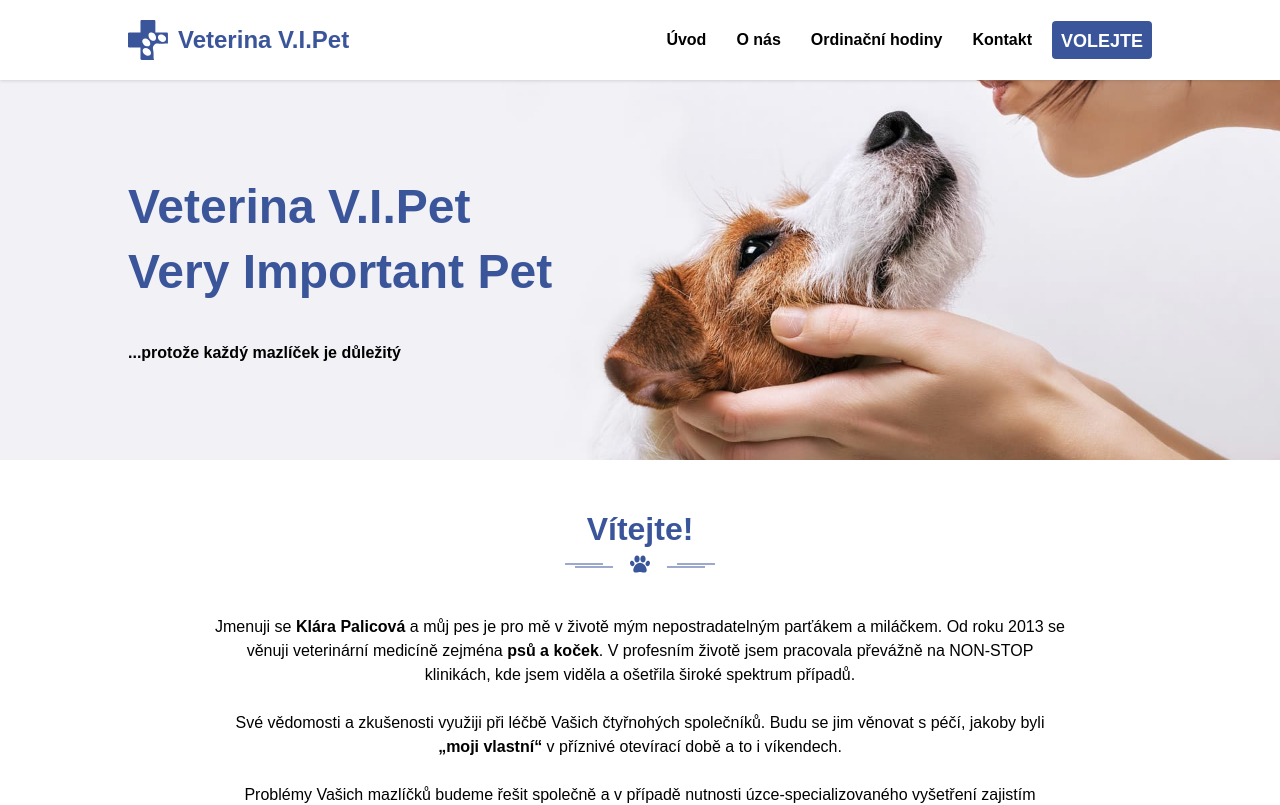
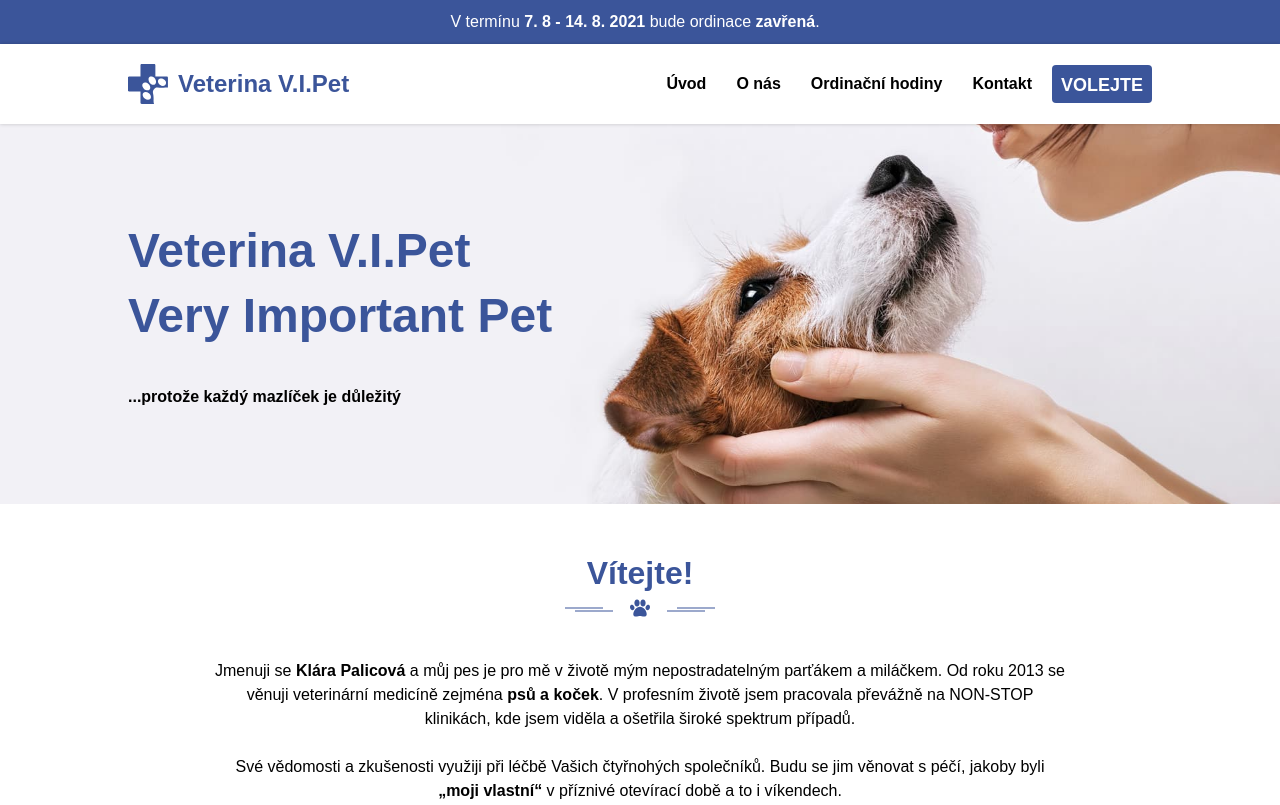
Before and after one commit to viktordanko/veterina-uvoz, a Next.js app: page / in a window 1280 px wide. Shown: the top 805 px of the page. Built offline with nearby package versions, Linux system fonts and the light colour scheme.

Commit message:
Announcement about tmp closing

```diff
--- /dev/null
+++ b/components/Announcement.js
@@ -0,0 +1,18 @@
+import classNames from "classnames";
+
+
+export const Announcement = ({ children, spacing }) => {
+  const classes = classNames(
+    'b-announcement',
+    spacing ? `u-mb-${spacing}` : false
+  )
+  return (
+    <div className={classes}>
+      <div class="row-main">
+        <div class="b-announcement__text">
+          {children}
+        </div>
+      </div>
+    </div>
+  );
+};
--- a/components/OpeningHoursTable.js
+++ b/components/OpeningHoursTable.js
@@ -9,6 +9,9 @@ export const OpeningHoursTable = () => {
   return (
     <div className={classes}>
       <PawDivider heading="Ordinační hodiny" />
+      <p class="u-text-center u-color-red">
+        V termínu <strong>7. 8 - 14. 8. 2021</strong> bude ordinace zavřená.
+      </p>
       <table className="b-opening__table">
         <tbody>
           {days.map((day, index) => {
--- a/pages/index.js
+++ b/pages/index.js
@@ -8,6 +8,7 @@ import { Main } from 'components/Main'
 import { Map } from 'components/Map'
 import Head from 'next/head'
 import { Contact } from '@components/Contact'
+import { Announcement } from '@components/Announcement'
 
 
 export default function Home() {
@@ -46,6 +47,9 @@ export default function Home() {
         <meta name="msapplication-TileColor" content="#ffffff" />
         <meta name="theme-color" content="#ffffff" />
       </Head>
+      <Announcement>
+        V termínu <strong>7. 8 - 14. 8. 2021</strong> bude ordinace <strong>zavřená</strong>.
+      </Announcement>
       <Header />
       <Main>
         <Intro spacing="xl" />
--- /dev/null
+++ b/styles/components/box/announcement.scss
@@ -0,0 +1,23 @@
+.b-announcement {
+  background: $colorPrimary;
+  color: $colorWhite;
+  .row-main {
+    padding-top: 10px;
+    padding-bottom: 10px;
+    text-align: center;
+    z-index: 1;
+  }
+  &__text {
+    margin-bottom: 0;
+    margin-right: 10px;
+    flex-wrap: wrap;
+    text-align: center;
+    p {
+      margin-bottom: 0;
+    }
+  }
+  &__icon {
+    margin-left: auto;
+    flex: 0 0 auto;
+  }
+}
--- a/styles/components/index.scss
+++ b/styles/components/index.scss
@@ -8,6 +8,7 @@
 
 // Box
 @import 'box/annot';
+@import 'box/announcement';
 @import 'box/intro';
 @import 'box/opening';
 @import 'box/list';
```
